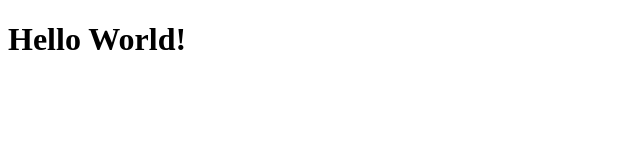
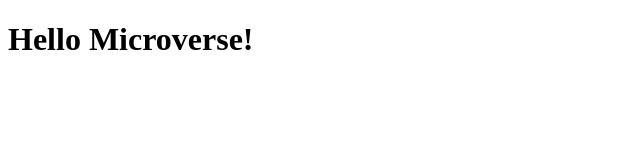
Before and after one commit to prince-rutagengwa/hello-world1, a plain HTML site: page index.html in a window 1280 px wide. Shown: the whole page, without its empty margins (0-640 px from the left). Drawn offline with Linux system fonts and the light colour scheme.

Commit message:
Added a heading for hello microverse

```diff
--- a/index.html
+++ b/index.html
@@ -6,6 +6,6 @@
     <title>Hello Microverse</title>
 </head>
 <body>
-    <h1>Hello World!</h1>
+    <h1>Hello Microverse!</h1>
 </body>
 </html>
```
